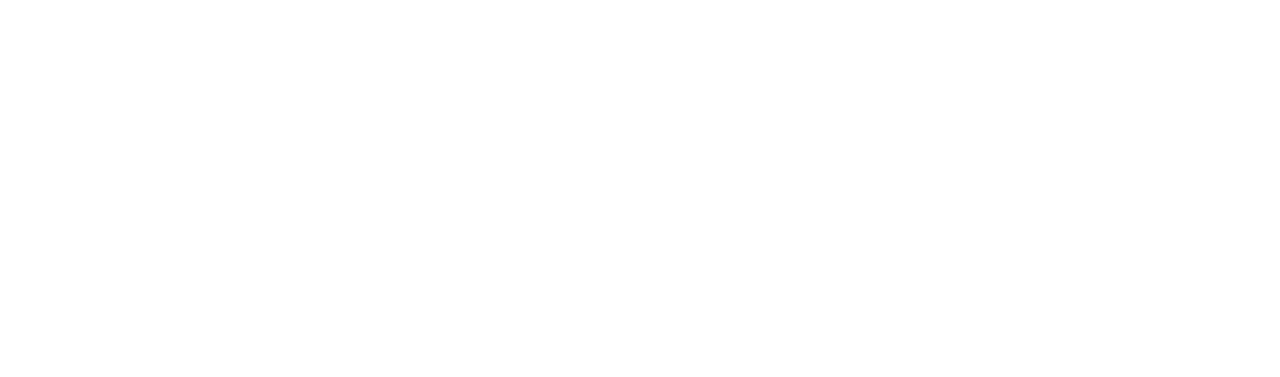
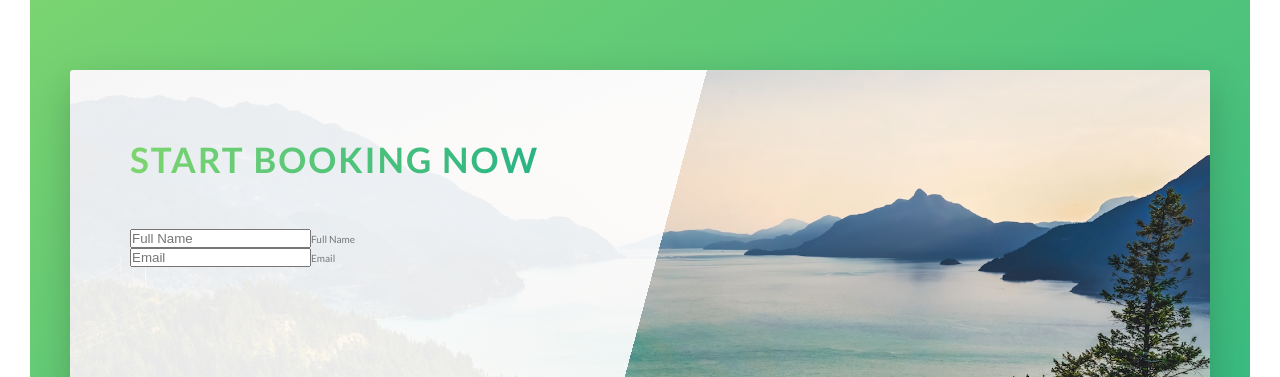
Before and after one commit to Harkindey/Natours-React, a React app: page / in a window 1280 px wide. Shown: the part 4606-4983 px from the top of the page. Before the commit the page ends 4556 px from the top, so only its background shows below. Built offline with nearby package versions, Linux system fonts and the light colour scheme.

Commit message:
Starting Booking Section - advanced linear gradient

```diff
--- a/src/App.js
+++ b/src/App.js
@@ -8,6 +8,7 @@ import About from './Components/About';
 import Features from './Components/Features';
 import Tours from './Components/Tours';
 import Stories from './Components/Stories';
+import Booking from "./Components/Booking";
 
 class App extends Component {
 	render() {
@@ -19,6 +20,7 @@ class App extends Component {
 					<Features />
 					<Tours />
 					<Stories />
+					<Booking />
 				</main>
 				{/* <GridTest /> */}
 			</div>
--- /dev/null
+++ b/src/Components/Booking.js
@@ -0,0 +1,30 @@
+import React, { Component } from 'react';
+
+class Booking extends Component {
+    render() {
+        return (
+            <section className="section-book">
+                <div className="row">
+                    <div className="book">
+                        <div className="book__form">
+                            <form action="#" className="form">
+                                <div className="u-margin-bottom-medium">
+                                    <h2 className="heading-secondary">Start Booking Now</h2>
+                                </div>
+                                <div className="form__group">
+                                    <input type="text" className="form__input" id="name" placeholder="Full Name" required />
+                                    <label htmlFor="name" className="form__label">Full Name</label>
+                                </div>
+                                <div className="form__group">
+                                    <input type="email" className="form__input" id="email" placeholder="Email" required />
+                                    <label htmlFor="email" className="form__label">Email</label>
+                                </div>
+                            </form>
+                        </div>
+                    </div>
+                </div>
+            </section>
+        )
+    }
+};
+export default Booking;
--- a/src/sass/pages/_home.scss
+++ b/src/sass/pages/_home.scss
@@ -25,3 +25,24 @@
     position: relative;
     padding: 15rem 0;
 }
+
+.section-book{
+    padding: 15rem 0;
+    background-image: linear-gradient(to right bottom, $color-primary-light, $color-primary-dark);
+}
+
+.book{
+    background-image: linear-gradient(105deg,
+                                    rgba($color-white, .9) 0%,
+                                    rgba($color-white, .9) 50%,
+                                    transparent 50%),
+                                url(../img/nat-10.jpg);
+    background-size: 100%;
+    height: 50rem;
+    border-radius: 3px;
+    box-shadow: 0 1.5rem 4rem rgba($color-black, .2);
+    &__form{
+        width: 50%;
+        padding: 6rem;
+    }
+}
```
